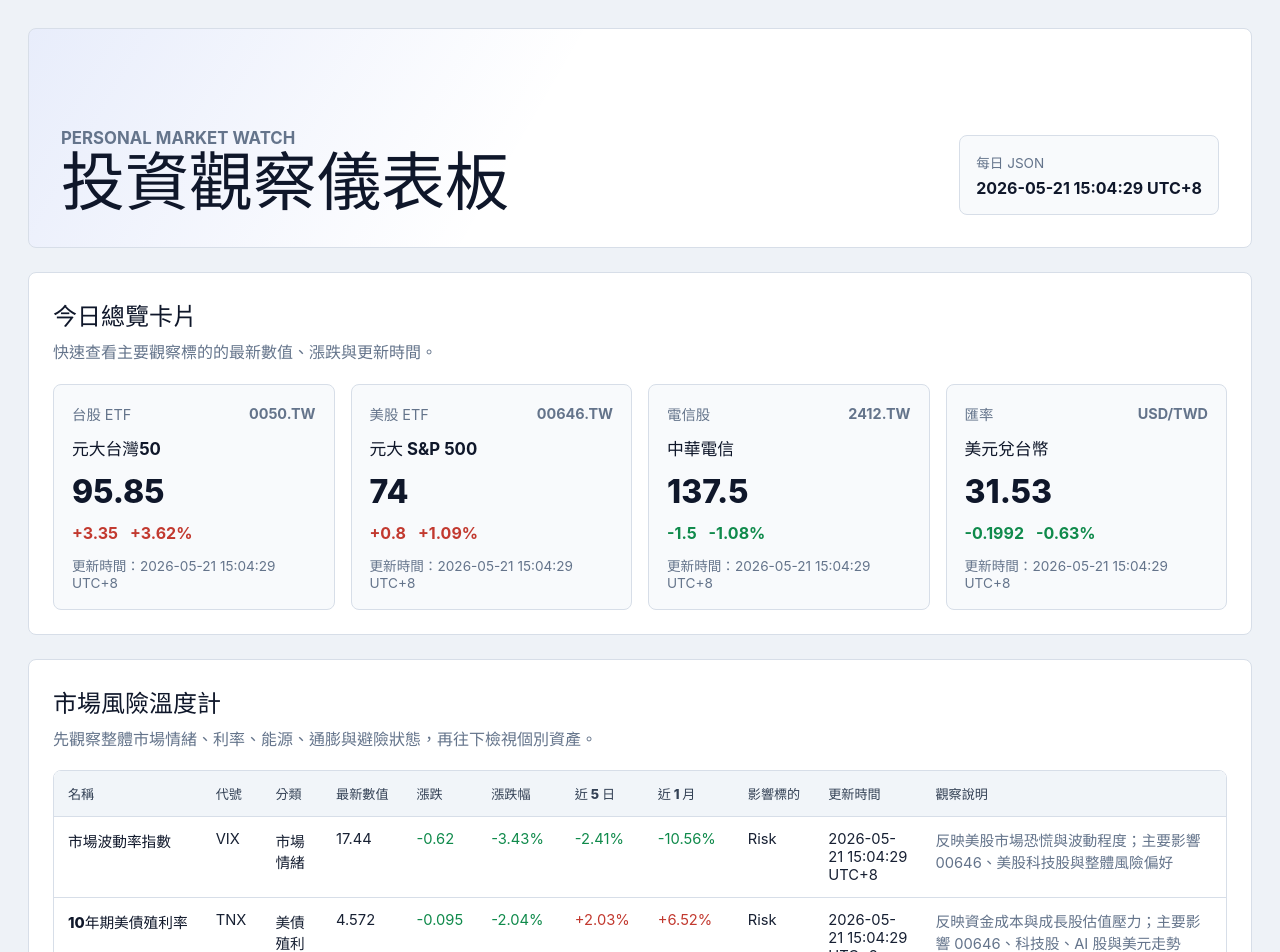
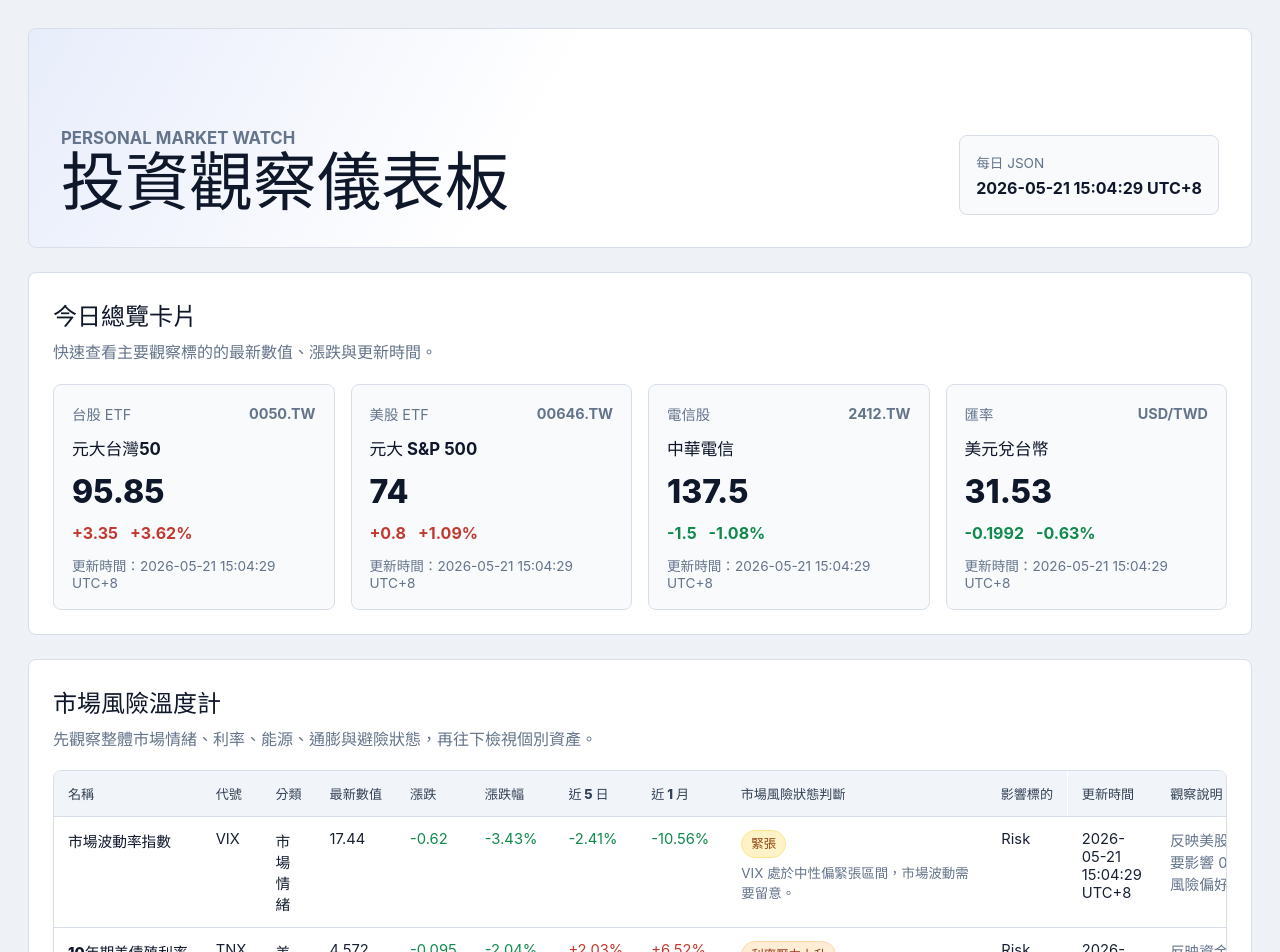
Before and after one commit to junyuo/market-watch-dashboard, a React (Vite) app: page / in a window 1280 px wide. Shown: the top 952 px of the page. Built offline with nearby package versions, Linux system fonts and the light colour scheme.

Commit message:
完成「市場風險狀態判斷」欄位。

```diff
--- a/src/App.tsx
+++ b/src/App.tsx
@@ -88,6 +88,7 @@
         title="市場風險溫度計"
         description="先觀察整體市場情緒、利率、能源、通膨與避險狀態，再往下檢視個別資產。"
         items={marketData.riskIndicators}
+        showRiskSignals
       />
 
       <MarketSection
--- a/src/components/MarketSection.tsx
+++ b/src/components/MarketSection.tsx
@@ -5,16 +5,17 @@
   title: string;
   description: string;
   items: MarketItem[];
+  showRiskSignals?: boolean;
 };
 
-export function MarketSection({ title, description, items }: MarketSectionProps) {
+export function MarketSection({ title, description, items, showRiskSignals = false }: MarketSectionProps) {
   return (
     <section className="dashboard-section">
       <div className="section-heading">
         <h2>{title}</h2>
         <p>{description}</p>
       </div>
-      <MarketTable items={items} />
+      <MarketTable items={items} showRiskSignals={showRiskSignals} />
     </section>
   );
 }
--- a/src/components/MarketTable.tsx
+++ b/src/components/MarketTable.tsx
@@ -1,7 +1,16 @@
 import type { MarketItem } from "../data/marketData";
+import {
+  getGldSignal,
+  getTipSignal,
+  getTnxSignal,
+  getUsoSignal,
+  getVixSignal,
+  type RiskSignal,
+} from "../utils/riskSignals";
 
 type MarketTableProps = {
   items: MarketItem[];
+  showRiskSignals?: boolean;
 };
 
 const trendClass = (value: MarketItem["change"] | MarketItem["changePercent"]) => {
@@ -29,7 +38,72 @@
   return `${value > 0 && suffix ? "+" : ""}${value}${suffix}`;
 };
 
-export function MarketTable({ items }: MarketTableProps) {
+const toNumber = (value: number | string) => {
+  if (typeof value === "number" && Number.isFinite(value)) {
+    return value;
+  }
+
+  const parsed = Number.parseFloat(String(value).replace("%", ""));
+  return Number.isFinite(parsed) ? parsed : null;
+};
+
+const estimatePointChange = (currentValue: number | null, periodChangePercent: number | null) => {
+  if (currentValue === null || periodChangePercent === null || periodChangePercent <= -100) {
+    return null;
+  }
+
+  const baseValue = currentValue / (1 + periodChangePercent / 100);
+  return currentValue - baseValue;
+};
+
+const riskSignalForItem = (item: MarketItem): RiskSignal => {
+  const value = toNumber(item.price);
+  const period5dChangePercent = toNumber(item.period5d);
+  const period1mChangePercent = toNumber(item.period1m);
+  const baseInput = {
+    symbol: item.symbol,
+    name: item.name,
+    value,
+    period5dChangePercent,
+    period1mChangePercent,
+    period1mChangePoint: estimatePointChange(value, period1mChangePercent),
+  };
+
+  switch (item.symbol) {
+    case "VIX":
+      return getVixSignal(baseInput);
+    case "TNX":
+      return getTnxSignal(baseInput);
+    case "USO":
+      return getUsoSignal(baseInput);
+    case "TIP":
+      return getTipSignal(baseInput);
+    case "GLD":
+      return getGldSignal(baseInput);
+    default:
+      return {
+        ...baseInput,
+        status: "資料暫缺",
+        level: "unavailable",
+        description: "此指標尚未設定市場風險狀態判斷規則。",
+      };
+  }
+};
+
+const RiskSignalCell = ({ item }: { item: MarketItem }) => {
+  const signal = riskSignalForItem(item);
+
+  return (
+    <div className="risk-signal">
+      <span className={`risk-signal__badge risk-signal__badge--${signal.level}`}>
+        {signal.status}
+      </span>
+      <span className="risk-signal__description">{signal.description}</span>
+    </div>
+  );
+};
+
+export function MarketTable({ items, showRiskSignals = false }: MarketTableProps) {
   return (
     <div className="table-shell" role="region" aria-label="市場資料表格" tabIndex={0}>
       <table className="market-table">
@@ -43,6 +117,7 @@
             <th>漲跌幅</th>
             <th>近 5 日</th>
             <th>近 1 月</th>
+            {showRiskSignals ? <th>市場風險狀態判斷</th> : null}
             <th>影響標的</th>
             <th>更新時間</th>
             <th>觀察說明</th>
@@ -61,6 +136,11 @@
               </td>
               <td className={trendClass(item.period5d)}>{formatValue(item.period5d, "%")}</td>
               <td className={trendClass(item.period1m)}>{formatValue(item.period1m, "%")}</td>
+              {showRiskSignals ? (
+                <td className="market-table__risk-signal">
+                  <RiskSignalCell item={item} />
+                </td>
+              ) : null}
               <td>{item.relatedAsset}</td>
               <td>{item.updatedAt}</td>
               <td className="market-table__note">{item.note ?? "—"}</td>
--- a/src/index.css
+++ b/src/index.css
@@ -231,6 +231,76 @@
   line-height: 1.5;
 }
 
+.market-table__risk-signal {
+  min-width: 260px;
+}
+
+.risk-signal {
+  display: grid;
+  gap: 6px;
+  line-height: 1.45;
+}
+
+.risk-signal__badge {
+  width: fit-content;
+  border: 1px solid var(--line);
+  border-radius: 999px;
+  background: var(--surface-soft);
+  color: var(--text-strong);
+  padding: 4px 9px;
+  font-size: 0.78rem;
+  font-weight: 800;
+  white-space: nowrap;
+}
+
+.risk-signal__description {
+  color: var(--text-muted);
+  font-size: 0.84rem;
+}
+
+.risk-signal__badge--calm {
+  border-color: #86efac;
+  background: #dcfce7;
+  color: #166534;
+}
+
+.risk-signal__badge--warning {
+  border-color: #fde68a;
+  background: #fef3c7;
+  color: #92400e;
+}
+
+.risk-signal__badge--stress {
+  border-color: #fecaca;
+  background: #fee2e2;
+  color: #991b1b;
+}
+
+.risk-signal__badge--rising {
+  border-color: #fed7aa;
+  background: #ffedd5;
+  color: #9a3412;
+}
+
+.risk-signal__badge--falling {
+  border-color: #bfdbfe;
+  background: #dbeafe;
+  color: #1e40af;
+}
+
+.risk-signal__badge--flat,
+.risk-signal__badge--neutral {
+  border-color: #cbd5e1;
+  background: #f1f5f9;
+  color: #334155;
+}
+
+.risk-signal__badge--unavailable {
+  border-color: #e2e8f0;
+  background: #f8fafc;
+  color: var(--neutral);
+}
+
 .trend-up {
   color: var(--up);
 }
--- /dev/null
+++ b/src/utils/riskSignals.ts
@@ -0,0 +1,186 @@
+export type RiskStatusLevel =
+  | "calm"
+  | "neutral"
+  | "warning"
+  | "stress"
+  | "rising"
+  | "falling"
+  | "flat"
+  | "unavailable";
+
+export type RiskSignal = {
+  symbol: string;
+  name: string;
+  value: number | null;
+  period5dChangePercent?: number | null;
+  period1mChangePercent?: number | null;
+  period1mChangePoint?: number | null;
+  status: string;
+  level: RiskStatusLevel;
+  description: string;
+};
+
+type RiskSignalInput = Omit<RiskSignal, "status" | "level" | "description">;
+
+const isValidNumber = (value: number | null | undefined): value is number =>
+  typeof value === "number" && Number.isFinite(value);
+
+const unavailableSignal = (input: RiskSignalInput): RiskSignal => ({
+  ...input,
+  value: isValidNumber(input.value) ? input.value : null,
+  status: "資料暫缺",
+  level: "unavailable",
+  description: "資料不足，暫時無法判斷市場風險狀態。",
+});
+
+export function getVixSignal(input: RiskSignalInput): RiskSignal {
+  if (!isValidNumber(input.value) || !isValidNumber(input.period5dChangePercent)) {
+    return unavailableSignal(input);
+  }
+
+  let status = "平穩";
+  let level: RiskStatusLevel = "calm";
+  let description = "VIX 處於相對平穩區間，市場波動壓力較低。";
+
+  if (input.value >= 25) {
+    status = "恐慌";
+    level = "stress";
+    description = "VIX 處於高檔區間，市場波動壓力升高。";
+  } else if (input.value >= 15) {
+    status = "緊張";
+    level = "warning";
+    description = "VIX 處於中性偏緊張區間，市場波動需要留意。";
+  }
+
+  if (input.period5dChangePercent >= 20) {
+    description = `${description} 近 5 日 VIX 快速升溫。`;
+  } else if (input.period5dChangePercent <= -20) {
+    description = `${description} 近 5 日 VIX 明顯降溫。`;
+  }
+
+  return { ...input, status, level, description };
+}
+
+export function getTnxSignal(input: RiskSignalInput): RiskSignal {
+  if (!isValidNumber(input.value) || !isValidNumber(input.period1mChangePoint)) {
+    return unavailableSignal(input);
+  }
+
+  if (input.period1mChangePoint >= 0.2) {
+    return {
+      ...input,
+      status: "利率壓力上升",
+      level: "rising",
+      description: "10 年期美債殖利率近 1 月明顯上行，資金成本與成長股估值壓力升高。",
+    };
+  }
+
+  if (input.period1mChangePoint <= -0.2) {
+    return {
+      ...input,
+      status: "利率壓力下降",
+      level: "falling",
+      description: "10 年期美債殖利率近 1 月明顯下行，利率壓力相對下降。",
+    };
+  }
+
+  return {
+    ...input,
+    status: "利率壓力持平",
+    level: "flat",
+    description: "10 年期美債殖利率近 1 月變化有限，利率壓力大致持平。",
+  };
+}
+
+export function getUsoSignal(input: RiskSignalInput): RiskSignal {
+  if (!isValidNumber(input.value) || !isValidNumber(input.period1mChangePercent)) {
+    return unavailableSignal(input);
+  }
+
+  if (input.period1mChangePercent >= 5) {
+    return {
+      ...input,
+      status: "能源成本上升",
+      level: "rising",
+      description: "USO 近 1 月上漲，油價與能源成本壓力升高。",
+    };
+  }
+
+  if (input.period1mChangePercent <= -5) {
+    return {
+      ...input,
+      status: "能源成本下降",
+      level: "falling",
+      description: "USO 近 1 月下跌，油價與能源成本壓力降溫。",
+    };
+  }
+
+  return {
+    ...input,
+    status: "能源成本持平",
+    level: "flat",
+    description: "USO 近 1 月變化有限，能源成本環境大致持平。",
+  };
+}
+
+export function getTipSignal(input: RiskSignalInput): RiskSignal {
+  if (!isValidNumber(input.value) || !isValidNumber(input.period1mChangePercent)) {
+    return unavailableSignal(input);
+  }
+
+  if (input.period1mChangePercent >= 1) {
+    return {
+      ...input,
+      status: "通膨預期升溫",
+      level: "rising",
+      description: "TIP 近 1 月上漲，通膨預期 / 實質利率環境出現升溫訊號。",
+    };
+  }
+
+  if (input.period1mChangePercent <= -1) {
+    return {
+      ...input,
+      status: "通膨預期降溫",
+      level: "falling",
+      description: "TIP 近 1 月下跌，通膨預期 / 實質利率環境出現降溫訊號。",
+    };
+  }
+
+  return {
+    ...input,
+    status: "通膨預期持平",
+    level: "flat",
+    description: "TIP 近 1 月變化有限，通膨預期 / 實質利率環境大致持平。",
+  };
+}
+
+export function getGldSignal(input: RiskSignalInput): RiskSignal {
+  if (!isValidNumber(input.value) || !isValidNumber(input.period1mChangePercent)) {
+    return unavailableSignal(input);
+  }
+
+  if (input.period1mChangePercent >= 3) {
+    return {
+      ...input,
+      status: "避險需求增加",
+      level: "rising",
+      description: "GLD 近 1 月上漲，可作為避險需求增加的代理觀察，也需留意美元與實質利率影響。",
+    };
+  }
+
+  if (input.period1mChangePercent <= -3) {
+    return {
+      ...input,
+      status: "避險需求降溫",
+      level: "falling",
+      description: "GLD 近 1 月下跌，可作為避險需求降溫的代理觀察，也需留意美元與實質利率影響。",
+    };
+  }
+
+  return {
+    ...input,
+    status: "避險需求持平",
+    level: "flat",
+    description: "GLD 近 1 月變化有限，避險需求代理指標大致持平。",
+  };
+}
```
